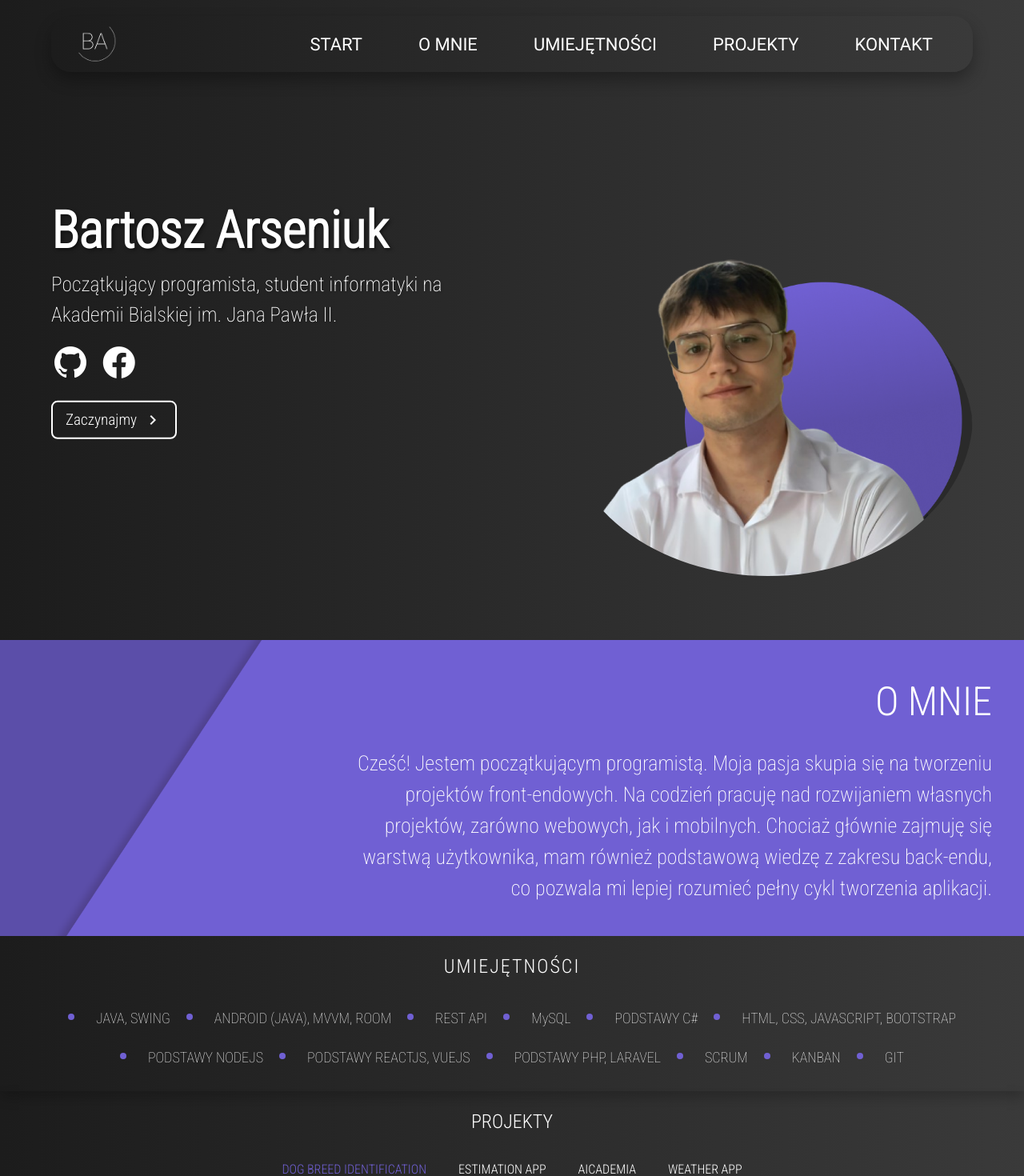
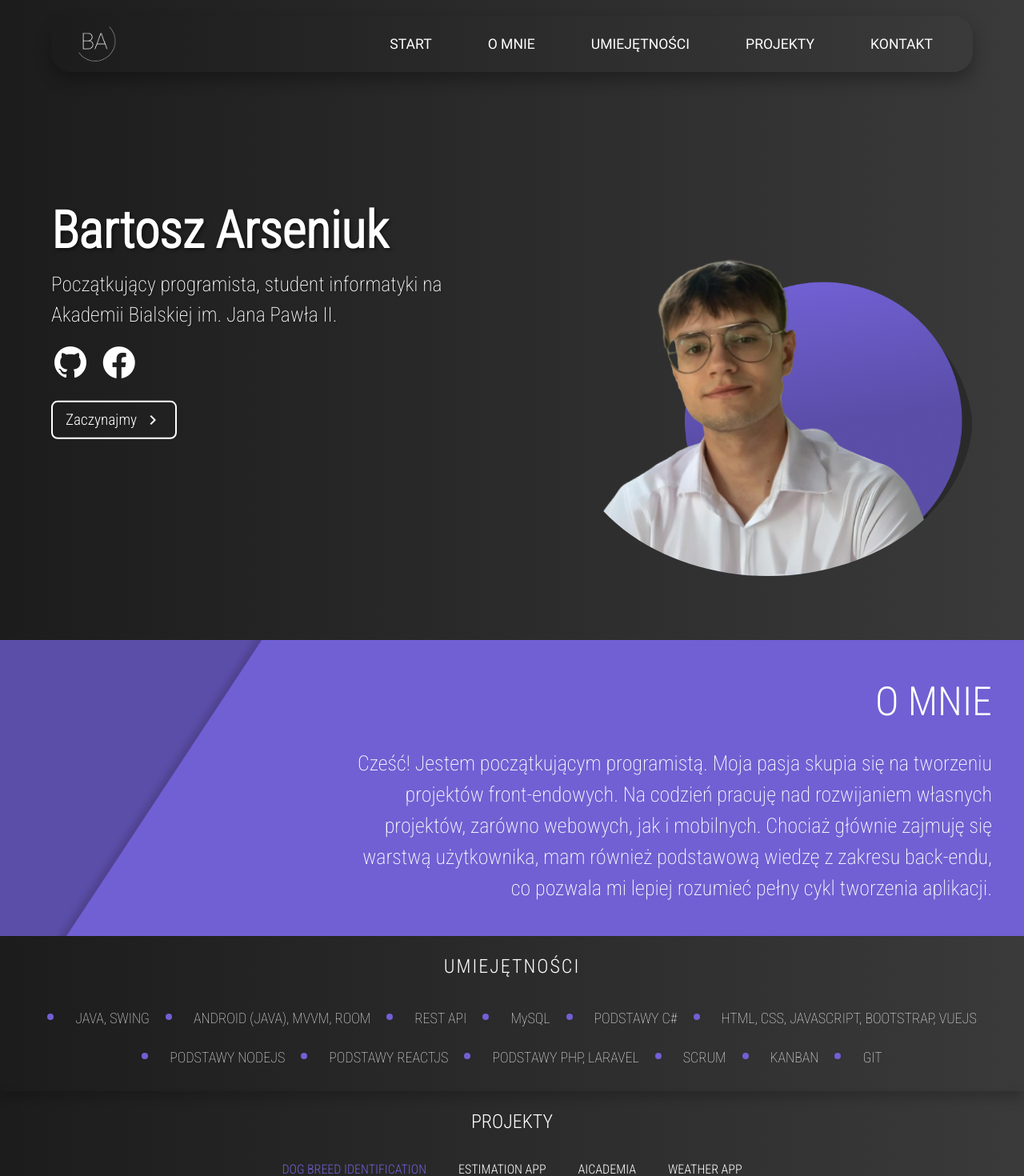
Before and after one commit to BartekArseniuk/vue-portfolio, a Vue app: page / in a window 1280 px wide. Shown: the top 1470 px of the page at 80% size. Built offline with nearby package versions, Linux system fonts and the light colour scheme.

Commit message:
refactor: adjust font size in MainView and update skills list in SkillsSection

```diff
--- a/src/components/MainView.vue
+++ b/src/components/MainView.vue
@@ -114,7 +114,7 @@ body {
     transform: translateX(-50%);
     background: linear-gradient(to right, #1c1c1c, #3a3a3a);
     color: white;
-    font-size: 20px;
+    font-size: 16px;
     display: flex;
     justify-content: space-between;
     align-items: center;
--- a/src/components/SkillsSection.vue
+++ b/src/components/SkillsSection.vue
@@ -20,9 +20,9 @@ export default {
                 'REST API',
                 'MySQL',
                 'PODSTAWY C#',
-                'HTML, CSS, JAVASCRIPT, BOOTSTRAP',
+                'HTML, CSS, JAVASCRIPT, BOOTSTRAP, VUEJS',
                 'PODSTAWY NODEJS',
-                'PODSTAWY REACTJS, VUEJS',
+                'PODSTAWY REACTJS',
                 'PODSTAWY PHP, LARAVEL',
                 'SCRUM',
                 'KANBAN',
```
